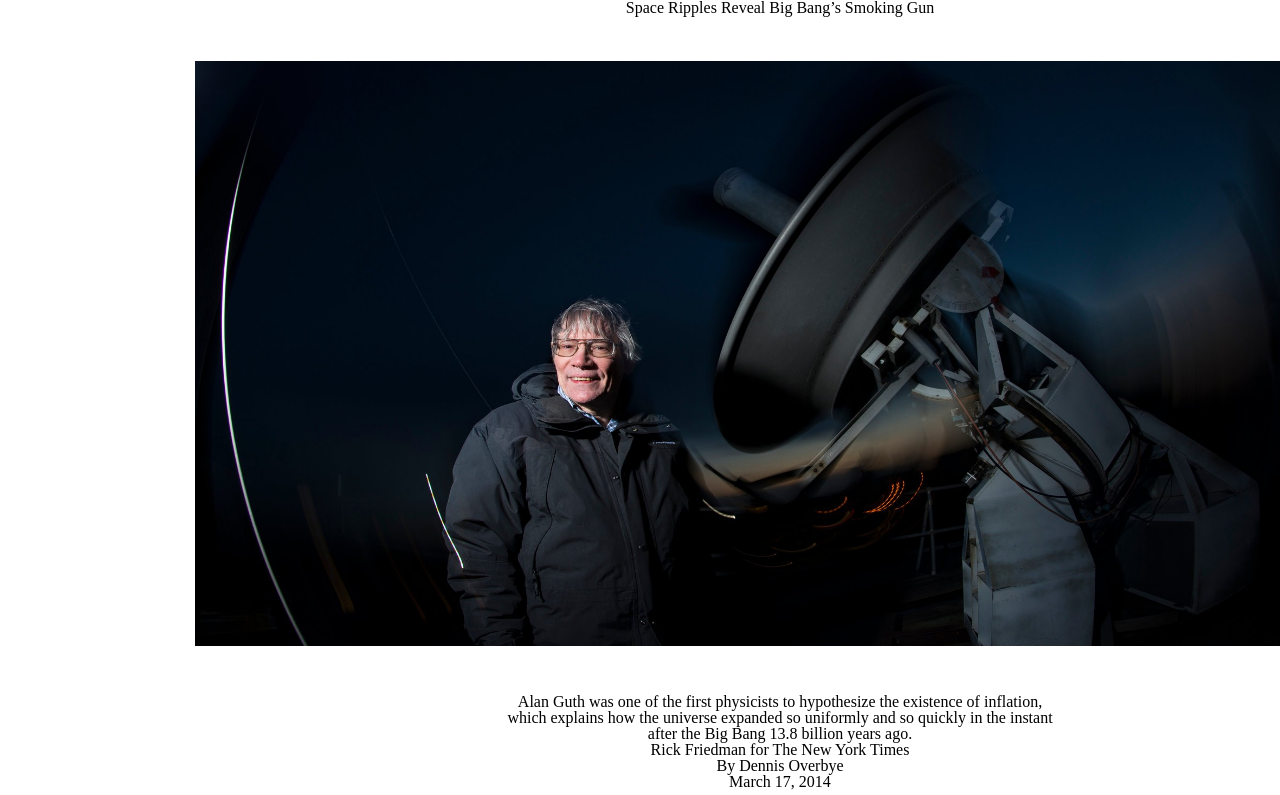
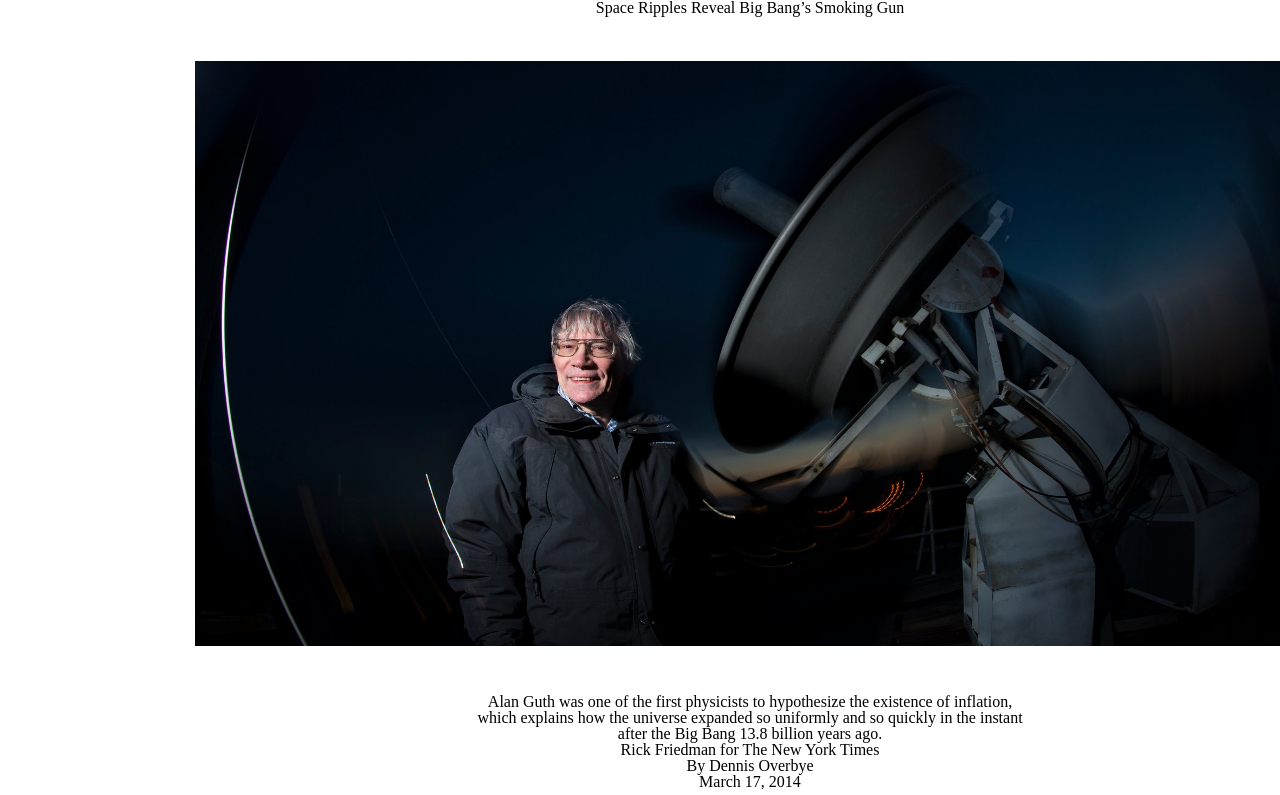
Before and after one commit to Winterstoat/nyt-css-practice, a plain HTML site: page index.html in a window 1280 px wide. Shown: the top 795 px of the page. Drawn offline with Linux system fonts and the light colour scheme.

Commit message:
tried a different method to achieve desired layout

```diff
--- a/style.css
+++ b/style.css
@@ -74,7 +74,8 @@ header {
 .main_body {
   width: 560px;
   position: relative;
-  left: 500px;
+  display: block;
+  margin: 0 auto;
 }
 
 h1 {
@@ -85,7 +86,7 @@ h1 {
   width: 1200px;
   height: 675px;
   position: relative;
-  left: 0px;
+  margin: 0 auto;
   padding: 45px;
 }
 
```
